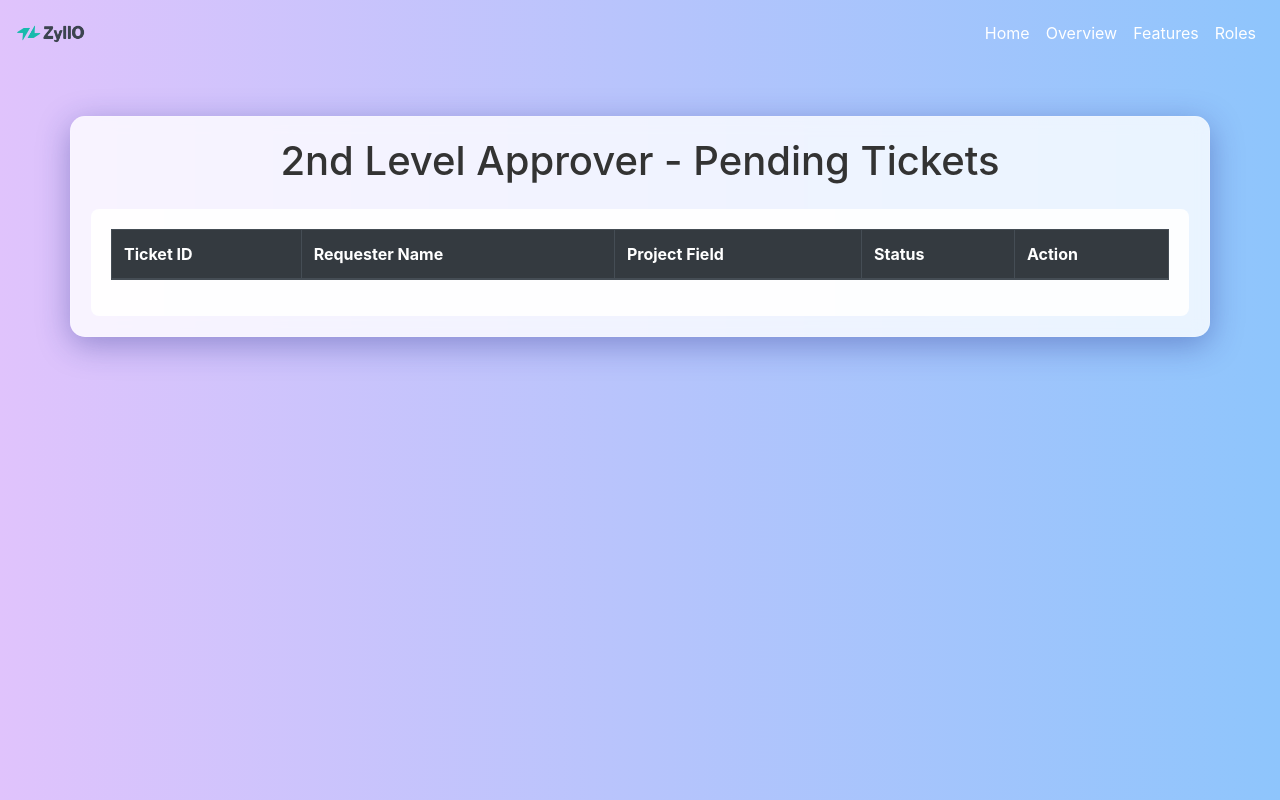
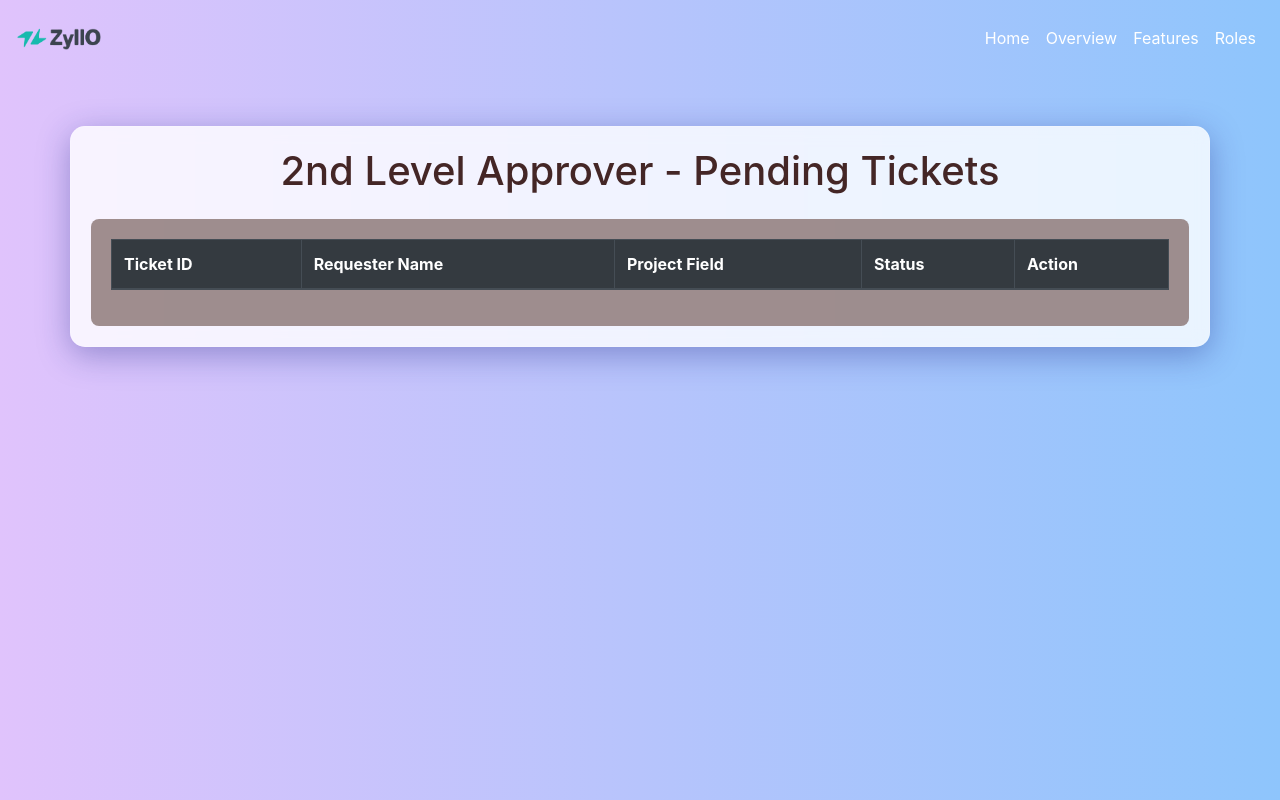
Before and after one commit to Subhan636/roleaccess, a website: page ticketing-system/public/approver2.html in a window 1280 px wide. Drawn offline with nearby package versions, Linux system fonts and the light colour scheme; no server answers.

Commit message:
Updated approver2.html and Index.html
Added Comments

```diff
--- a/ticketing-system/public/approver2.html
+++ b/ticketing-system/public/approver2.html
@@ -1,23 +1,36 @@
 <!DOCTYPE html>
 <html lang="en">
+  <!-- The head section contains metadata, links to stylesheets, and other settings -->
   <head>
+    <!-- Specifies the character encoding for the HTML document -->
     <meta charset="UTF-8" />
+
+    <!-- Sets the viewport to ensure the page scales well on all devices -->
     <meta name="viewport" content="width=device-width, initial-scale=1.0" />
+
+    <!-- Title of the web page as shown in the browser tab -->
     <title>Zyllo - 2nd Level Approver</title>
+
+    <!-- Links to Bootstrap's CSS for responsive design and predefined styles -->
     <link
       rel="stylesheet"
       href="https://stackpath.bootstrapcdn.com/bootstrap/4.5.2/css/bootstrap.min.css"
     />
+
+    <!-- Internal CSS styles to customize the appearance of the page -->
     <style>
+      /* Set the background with a gradient, fixed position, and no-repeat */
       body {
         background: linear-gradient(to right, #e0c3fc, #8ec5fc);
         background-size: cover;
         background-repeat: no-repeat;
         background-attachment: fixed;
       }
+
+      /* Styling for the main container */
       .container {
         margin-top: 50px;
-        color: #333;
+        color: #442626;
         background: rgba(255, 255, 255, 0.8);
         padding: 20px;
         border-radius: 15px;
@@ -26,26 +39,38 @@
         -webkit-backdrop-filter: blur(8px);
         border: 1px solid rgba(255, 255, 255, 0.18);
       }
+
+      /* Styling for the logo inside the navbar */
       .navbar-brand img {
-        height: 40px;
+        height: 50px;
       }
+
+      /* Ensures the nav links in the navbar are white */
       .navbar-nav .nav-link {
         color: white !important;
       }
+
+      /* Styling for the table displaying tickets */
       .ticket-table {
         width: 100%;
         margin-top: 20px;
-        background: rgba(255, 255, 255, 0.9);
+        background: rgba(149, 130, 130, 0.9);
         padding: 20px;
         border-radius: 8px;
       }
     </style>
   </head>
+
+  <!-- The body section contains the visible content of the web page -->
   <body>
+    <!-- Navigation bar with a collapsible menu for mobile view -->
     <nav class="navbar navbar-expand-lg">
+      <!-- Brand logo linked to the homepage -->
       <a class="navbar-brand" href="index.html">
         <img src="Logo-.png" alt="Zyllo Logo" />
       </a>
+
+      <!-- Toggler button for collapsing the navbar in smaller screens -->
       <button
         class="navbar-toggler"
         type="button"
@@ -57,6 +82,8 @@
       >
         <span class="navbar-toggler-icon"></span>
       </button>
+
+      <!-- Collapsible part of the navbar containing navigation links -->
       <div class="collapse navbar-collapse" id="navbarNav">
         <ul class="navbar-nav ml-auto">
           <li class="nav-item">
@@ -74,9 +101,15 @@
         </ul>
       </div>
     </nav>
+
+    <!-- Main container for displaying the pending tickets table -->
     <div class="container">
+      <!-- Header for the section -->
       <h1 class="text-center mb-4">2nd Level Approver - Pending Tickets</h1>
+
+      <!-- Responsive table container -->
       <div class="ticket-table table-responsive">
+        <!-- Table structure for displaying ticket details -->
         <table class="table table-bordered table-striped">
           <thead class="thead-dark">
             <tr>
@@ -88,12 +121,16 @@
             </tr>
           </thead>
           <tbody id="ticketTableBody">
-            <!-- Tickets will be populated here -->
+            <!-- Tickets will be populated here dynamically using JavaScript -->
           </tbody>
         </table>
       </div>
     </div>
+
+    <!-- Link to external JavaScript file for handling table functionality -->
     <script src="approver2.js"></script>
+
+    <!-- External scripts for jQuery, Popper.js, and Bootstrap's JavaScript -->
     <script src="https://code.jquery.com/jquery-3.5.1.slim.min.js"></script>
     <script src="https://cdn.jsdelivr.net/npm/@popperjs/core@2.5.3/dist/umd/popper.min.js"></script>
     <script src="https://stackpath.bootstrapcdn.com/bootstrap/4.5.2/js/bootstrap.min.js"></script>
```
Also changed, not shown: ticketing-system/public/index.html (+45 -0 lines).
